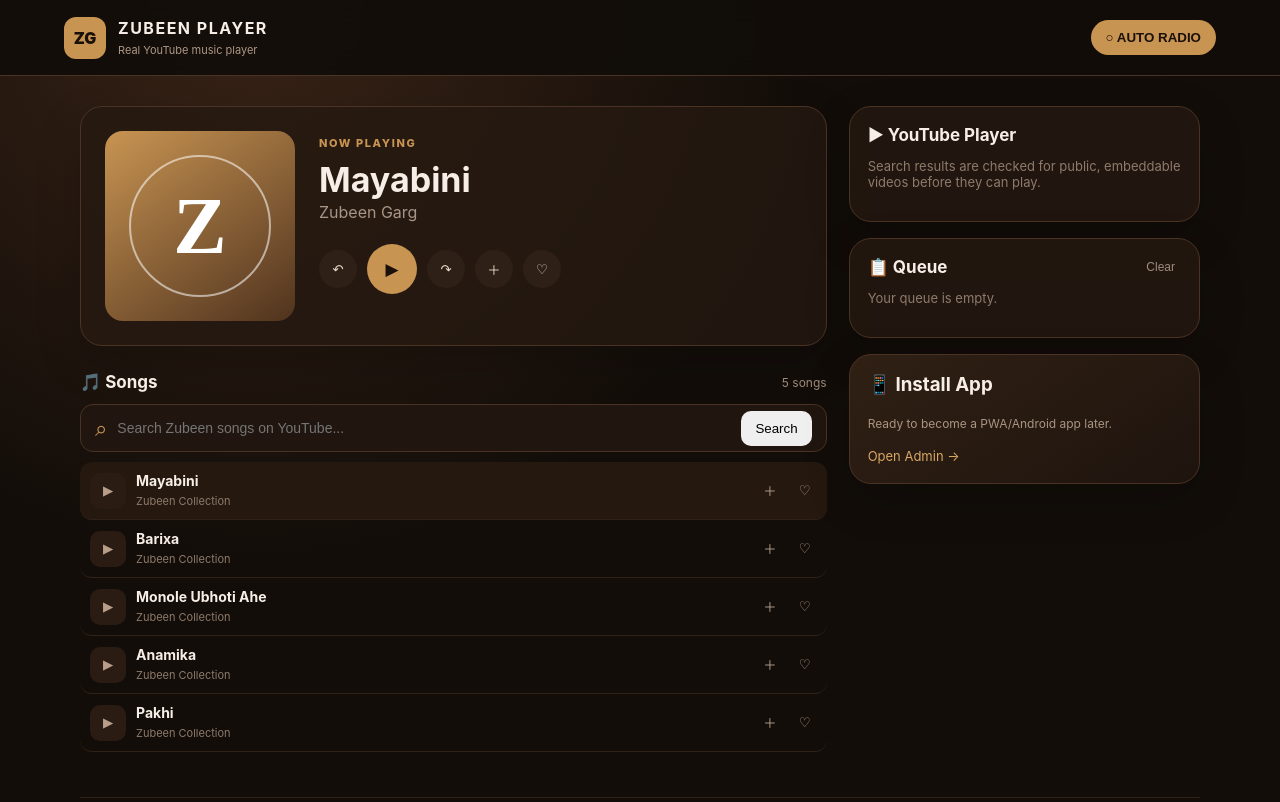
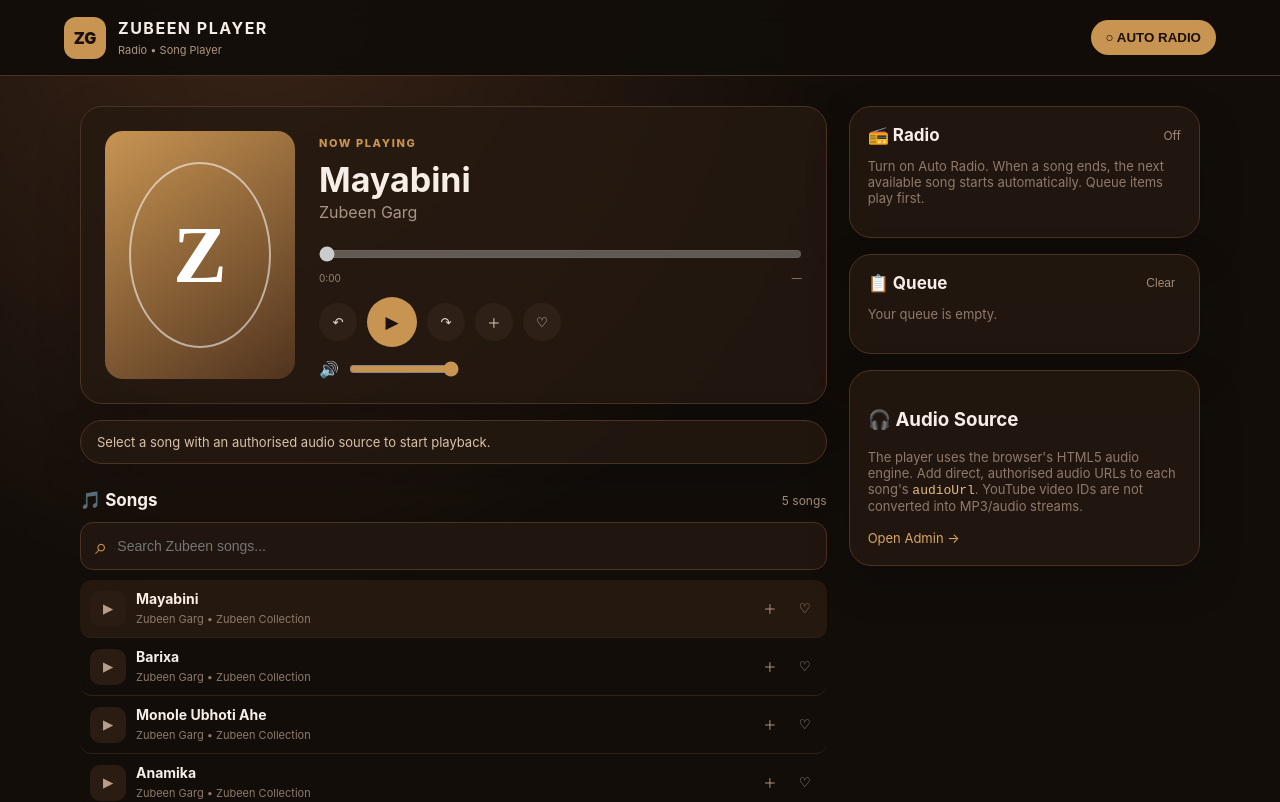
Before and after one commit to nituldeka2026-debug/zubeen-player, a React (Vite) app: page / in a window 1280 px wide. Shown: the top 802 px of the page. Built offline with nearby package versions, Linux system fonts and the light colour scheme.

Commit message:
Add files via upload

```diff
--- a/src/main.jsx
+++ b/src/main.jsx
@@ -1,74 +1,121 @@
-import React, { useEffect, useMemo, useState } from "react";
+import React, {useEffect, useMemo, useRef, useState} from "react";
 import { createRoot } from "react-dom/client";
 import "./styles.css";
 
+// Add ONLY audio URLs that your service is authorised to stream.
+// YouTube video IDs are metadata only; they are not treated as audio URLs.
 const DEFAULT_SONGS = [
-  { id: "demo-1", title: "Mayabini", album: "Zubeen Collection", youtubeId: "" },
-  { id: "demo-2", title: "Barixa", album: "Zubeen Collection", youtubeId: "" },
-  { id: "demo-3", title: "Monole Ubhoti Ahe", album: "Zubeen Collection", youtubeId: "" },
-  { id: "demo-4", title: "Anamika", album: "Zubeen Collection", youtubeId: "" },
-  { id: "demo-5", title: "Pakhi", album: "Zubeen Collection", youtubeId: "" }
+  {id: 1, title: "Mayabini", artist: "Zubeen Garg", album: "Zubeen Collection", year: "—", audioUrl: "", duration: "—"},
+  {id: 2, title: "Barixa", artist: "Zubeen Garg", album: "Zubeen Collection", year: "—", audioUrl: "", duration: "—"},
+  {id: 3, title: "Monole Ubhoti Ahe", artist: "Zubeen Garg", album: "Zubeen Collection", year: "—", audioUrl: "", duration: "—"},
+  {id: 4, title: "Anamika", artist: "Zubeen Garg", album: "Zubeen Collection", year: "—", audioUrl: "", duration: "—"},
+  {id: 5, title: "Pakhi", artist: "Zubeen Garg", album: "Zubeen Collection", year: "—", audioUrl: "", duration: "—"}
 ];
 
+function formatTime(value) {
+  if (!Number.isFinite(value)) return "0:00";
+  const m = Math.floor(value / 60);
+  const s = Math.floor(value % 60).toString().padStart(2, "0");
+  return `${m}:${s}`;
+}
+
 function App() {
+  const audioRef = useRef(null);
+  const [songs, setSongs] = useState(() => {
+    try { return JSON.parse(localStorage.getItem("zubeen_songs")) || DEFAULT_SONGS; } catch { return DEFAULT_SONGS; }
+  });
   const [query, setQuery] = useState("");
-  const [songs, setSongs] = useState(DEFAULT_SONGS);
-  const [current, setCurrent] = useState(DEFAULT_SONGS[0]);
+  const [current, setCurrent] = useState(() => {
+    try { return (JSON.parse(localStorage.getItem("zubeen_songs")) || DEFAULT_SONGS)[0]; } catch { return DEFAULT_SONGS[0]; }
+  });
   const [playing, setPlaying] = useState(false);
   const [radio, setRadio] = useState(false);
   const [favorites, setFavorites] = useState([]);
   const [queue, setQueue] = useState([]);
-  const [notice, setNotice] = useState("");
-  const [loading, setLoading] = useState(false);
+  const [notice, setNotice] = useState("Select a song with an authorised audio source to start playback.");
+  const [position, setPosition] = useState(0);
+  const [duration, setDuration] = useState(0);
+  const [volume, setVolume] = useState(1);
 
-  const filtered = useMemo(() => songs.filter(s =>
-    `${s.title} ${s.album} ${s.channelTitle || ""}`.toLowerCase().includes(query.toLowerCase())
-  ), [songs, query]);
+  const filtered = useMemo(
+    () => songs.filter(s => `${s.title} ${s.artist} ${s.album}`.toLowerCase().includes(query.toLowerCase())),
+    [query]
+  );
 
-  async function searchYouTube(e) {
-    const q = query.trim();
-    if (e) e.preventDefault();
-    if (!q) return;
-    setLoading(true);
+  useEffect(() => {
+    const audio = audioRef.current;
+    if (!audio) return;
+    audio.volume = volume;
+  }, [volume]);
+
+  useEffect(() => {
+    const audio = audioRef.current;
+    if (!audio) return;
+    if (!current.audioUrl) {
+      audio.pause();
+      setPlaying(false);
+      return;
+    }
+    audio.load();
+    if (playing) {
+      audio.play().catch(() => {
+        setPlaying(false);
+        setNotice("Playback was blocked. Tap Play again or check the audio source.");
+      });
+    }
+  }, [current]); // eslint-disable-line react-hooks/exhaustive-deps
+
+  function playSong(song, start = true) {
+    setCurrent(song);
+    setPosition(0);
+    setDuration(0);
+    if (!song.audioUrl) {
+      setPlaying(false);
+      setNotice("Audio source unavailable for this song. Add an authorised audio URL in the catalog/admin backend.");
+      return;
+    }
     setNotice("");
-    try {
-      const res = await fetch(`/api/youtube/search?q=${encodeURIComponent(q)}`);
-      const data = await res.json();
-      if (!res.ok) throw new Error(data.error || "YouTube search failed");
-      const found = (data.items || []).map(x => ({
-        id: x.id,
-        title: x.title,
-        album: x.channelTitle || "YouTube",
-        channelTitle: x.channelTitle,
-        youtubeId: x.id,
-        thumbnail: x.thumbnail,
-        duration: "—"
-      }));
-      setSongs(found.length ? found : []);
-      if (found.length) {
-        setCurrent(found[0]);
+    setPlaying(start);
+  }
+
+  function togglePlay() {
+    const audio = audioRef.current;
+    if (!current.audioUrl) {
+      setNotice("Audio source unavailable for this song. Add an authorised audio URL in the catalog/admin backend.");
+      return;
+    }
+    if (!audio) return;
+    if (audio.paused) {
+      audio.play().then(() => setPlaying(true)).catch(() => setNotice("Could not start this audio source."));
+    } else {
+      audio.pause();
       setPlaying(false);
-      } else {
-        setCurrent(null);
-        setNotice("No embeddable public videos found for this search.");
-      }
-    } catch (err) {
-      setNotice(err.message || "Search failed. Check Render server configuration.");
-    } finally {
-      setLoading(false);
     }
   }
 
-  function playSong(song) {
-    if (!song?.youtubeId) {
-      setNotice("This song has no playable YouTube video ID yet.");
+  function nextSong() {
+    if (queue.length) {
+      const [next, ...rest] = queue;
+      setQueue(rest);
+      playSong(next);
       return;
     }
-    setCurrent(song);
+    const list = filtered.length ? filtered : songs;
+    const i = list.findIndex(s => s.id === current.id);
+    playSong(list[(i + 1 + list.length) % list.length]);
+  }
+
+  function prevSong() {
+    const list = filtered.length ? filtered : songs;
+    const i = list.findIndex(s => s.id === current.id);
+    playSong(list[(i - 1 + list.length) % list.length]);
+  }
+
+  function handleEnded() {
     setPlaying(false);
-    setNotice("");
-    // Wait one tick so the iframe is created by the click action before autoplay starts.
-    requestAnimationFrame(() => setPlaying(true));
+    if (radio) {
+      setTimeout(nextSong, 50);
+    }
   }
 
   function toggleFavorite(id) {
@@ -77,116 +124,88 @@
 
   function addQueue(song) {
     setQueue(q => q.some(x => x.id === song.id) ? q : [...q, song]);
+    setNotice(`${song.title} added to queue.`);
   }
 
-  function playNext() {
-    const list = filtered.length ? filtered : songs;
-    if (!list.length || !current) return;
-    const i = list.findIndex(s => s.id === current.id);
-    playSong(list[(i + 1) % list.length]);
+  function seek(e) {
+    const value = Number(e.target.value);
+    const audio = audioRef.current;
+    if (!audio || !Number.isFinite(audio.duration)) return;
+    audio.currentTime = value;
+    setPosition(value);
   }
-
-  function playPrev() {
-    const list = filtered.length ? filtered : songs;
-    if (!list.length || !current) return;
-    const i = list.findIndex(s => s.id === current.id);
-    playSong(list[(i - 1 + list.length) % list.length]);
-  }
-
-  useEffect(() => {
-    if (radio && songs.length && !current) playSong(songs[0]);
-  }, [radio, songs, current]);
 
   return (
     <div className="app">
+      <audio
+        ref={audioRef}
+        src={current.audioUrl || undefined}
+        preload="metadata"
+        onTimeUpdate={e => setPosition(e.currentTarget.currentTime)}
+        onLoadedMetadata={e => setDuration(e.currentTarget.duration)}
+        onPlay={() => setPlaying(true)}
+        onPause={() => setPlaying(false)}
+        onEnded={handleEnded}
+        onError={() => { setPlaying(false); setNotice("This audio source could not be loaded. Check that the URL is direct, reachable and authorised."); }}
+      />
+
       <header className="topbar">
         <div className="brand">
           <div className="brand-mark">ZG</div>
-          <div><h1>ZUBEEN PLAYER</h1><span>Real YouTube music player</span></div>
+          <div><h1>ZUBEEN PLAYER</h1><span>Radio • Song Player</span></div>
         </div>
-        <button className={`radio-btn ${radio ? "active" : ""}`} onClick={() => setRadio(!radio)}>
+        <button className={`radio-btn ${radio ? "active" : ""}`} onClick={() => setRadio(v => !v)}>
           {radio ? "● RADIO ON" : "○ AUTO RADIO"}
         </button>
       </header>
 
       <main className="layout">
         <section className="left">
-          {current ? (
           <div className="now-card">
-              <div className="cover">
-                {current.thumbnail ? <img src={current.thumbnail} alt="" /> : <div className="cover-inner">Z</div>}
-              </div>
+            <div className="cover"><div className="cover-inner">Z</div></div>
             <div className="now-info">
               <span className="eyebrow">{radio ? "AUTO RADIO" : "NOW PLAYING"}</span>
               <h2>{current.title}</h2>
-                <p>{current.channelTitle || "Zubeen Garg"}</p>
+              <p>{current.artist}</p>
+              <input className="progress-range" type="range" min="0" max={duration || 0} step="0.1" value={Math.min(position, duration || 0)} onChange={seek} disabled={!duration} />
+              <div className="time"><span>{formatTime(position)}</span><span>{duration ? formatTime(duration) : current.duration}</span></div>
               <div className="controls">
-                  <button onClick={playPrev} aria-label="Previous">↶</button>
-                  <button className="play" onClick={() => playing ? setPlaying(false) : playSong(current)} aria-label="Play">
-                    {playing ? "Ⅱ" : "▶"}
-                  </button>
-                  <button onClick={playNext} aria-label="Next">↷</button>
+                <button onClick={prevSong} aria-label="Previous">↶</button>
+                <button className="play" onClick={togglePlay} aria-label="Play">{playing ? "Ⅱ" : "▶"}</button>
+                <button onClick={nextSong} aria-label="Next">↷</button>
                 <button onClick={() => addQueue(current)} aria-label="Queue">＋</button>
-                  <button onClick={() => toggleFavorite(current.id)} className={favorites.includes(current.id) ? "liked" : ""} aria-label="Favorite">
-                    {favorites.includes(current.id) ? "♥" : "♡"}
-                  </button>
+                <button onClick={() => toggleFavorite(current.id)} className={favorites.includes(current.id) ? "liked" : ""} aria-label="Favorite">{favorites.includes(current.id) ? "♥" : "♡"}</button>
+              </div>
+              <div className="volume"><span>🔊</span><input type="range" min="0" max="1" step="0.01" value={volume} onChange={e => setVolume(Number(e.target.value))}/></div>
             </div>
           </div>
-            </div>
-          ) : <div className="notice">Search for a Zubeen song to start playing.</div>}
-
-          {current?.youtubeId && playing && (
-            <div className="player">
-              <iframe
-                title={current.title}
-                src={`https://www.youtube.com/embed/${encodeURIComponent(current.youtubeId)}?autoplay=1&rel=0&playsinline=1&enablejsapi=1`}
-                allow="autoplay; encrypted-media; picture-in-picture; fullscreen"
-                allowFullScreen
-              />
-            </div>
-          )}
 
           {notice && <div className="notice">{notice}</div>}
 
           <div className="section-head"><h3>🎵 Songs</h3><span>{filtered.length} songs</span></div>
-          <form className="search" onSubmit={searchYouTube}>
-            <span>⌕</span>
-            <input value={query} onChange={e => setQuery(e.target.value)} placeholder="Search Zubeen songs on YouTube..." />
-            <button type="submit">{loading ? "..." : "Search"}</button>
-          </form>
-
+          <div className="search"><span>⌕</span><input value={query} onChange={e => setQuery(e.target.value)} placeholder="Search Zubeen songs..." /></div>
           <div className="song-list">
             {filtered.map(song => (
-              <div className={`song ${current?.id === song.id ? "selected" : ""}`} key={song.id}>
-                {song.thumbnail ? <img className="thumb" src={song.thumbnail} alt="" /> : null}
+              <div className={`song ${current.id === song.id ? "selected" : ""}`} key={song.id}>
                 <button className="mini-play" onClick={() => playSong(song)}>▶</button>
-                <div className="song-main" onClick={() => playSong(song)}>
-                  <strong>{song.title}</strong><span>{song.album}</span>
-                </div>
+                <div className="song-main" onClick={() => playSong(song)}><strong>{song.title}</strong><span>{song.artist} • {song.album}</span></div>
                 <button className="icon" onClick={() => addQueue(song)}>＋</button>
-                <button className={`icon ${favorites.includes(song.id) ? "liked" : ""}`} onClick={() => toggleFavorite(song.id)}>
-                  {favorites.includes(song.id) ? "♥" : "♡"}
-                </button>
+                <button className={`icon ${favorites.includes(song.id) ? "liked" : ""}`} onClick={() => toggleFavorite(song.id)}>{favorites.includes(song.id) ? "♥" : "♡"}</button>
               </div>
             ))}
           </div>
         </section>
 
         <aside className="right">
-          <div className="panel">
-            <div className="section-head"><h3>▶ YouTube Player</h3></div>
-            <p className="empty">Search results are checked for public, embeddable videos before they can play.</p>
-          </div>
+          <div className="panel"><div className="section-head"><h3>📻 Radio</h3><span>{radio ? "Playing automatically" : "Off"}</span></div><p className="empty">Turn on Auto Radio. When a song ends, the next available song starts automatically. Queue items play first.</p></div>
           <div className="panel">
             <div className="section-head"><h3>📋 Queue</h3><button className="clear" onClick={() => setQueue([])}>Clear</button></div>
-            {queue.length === 0 ? <p className="empty">Your queue is empty.</p> : queue.map(song => (
-              <button className="queue-item" key={song.id} onClick={() => playSong(song)}><span>{song.title}</span><span>▶</span></button>
-            ))}
+            {queue.length === 0 ? <p className="empty">Your queue is empty.</p> : queue.map(song => <button className="queue-item" key={song.id} onClick={() => playSong(song)}><span>{song.title}</span><span>▶</span></button>)}
           </div>
-          <div className="panel install"><h3>📱 Install App</h3><p>Ready to become a PWA/Android app later.</p><a href="/admin.html">Open Admin →</a></div>
+          <div className="panel"><h3>🎧 Audio Source</h3><p className="empty">The player uses the browser's HTML5 audio engine. Add direct, authorised audio URLs to each song's <code>audioUrl</code>. YouTube video IDs are not converted into MP3/audio streams.</p><a className="admin-link" href="/admin.html">Open Admin →</a></div>
         </aside>
       </main>
-      <footer><span>© Zubeen Player</span><span>Public + embeddable YouTube sources only</span></footer>
+      <footer><span>© Zubeen Player</span><span>Authorised audio sources only</span></footer>
     </div>
   );
 }
```
Also changed, not shown: src/styles.css. Lines whose indentation alone changed are shown as unchanged.
